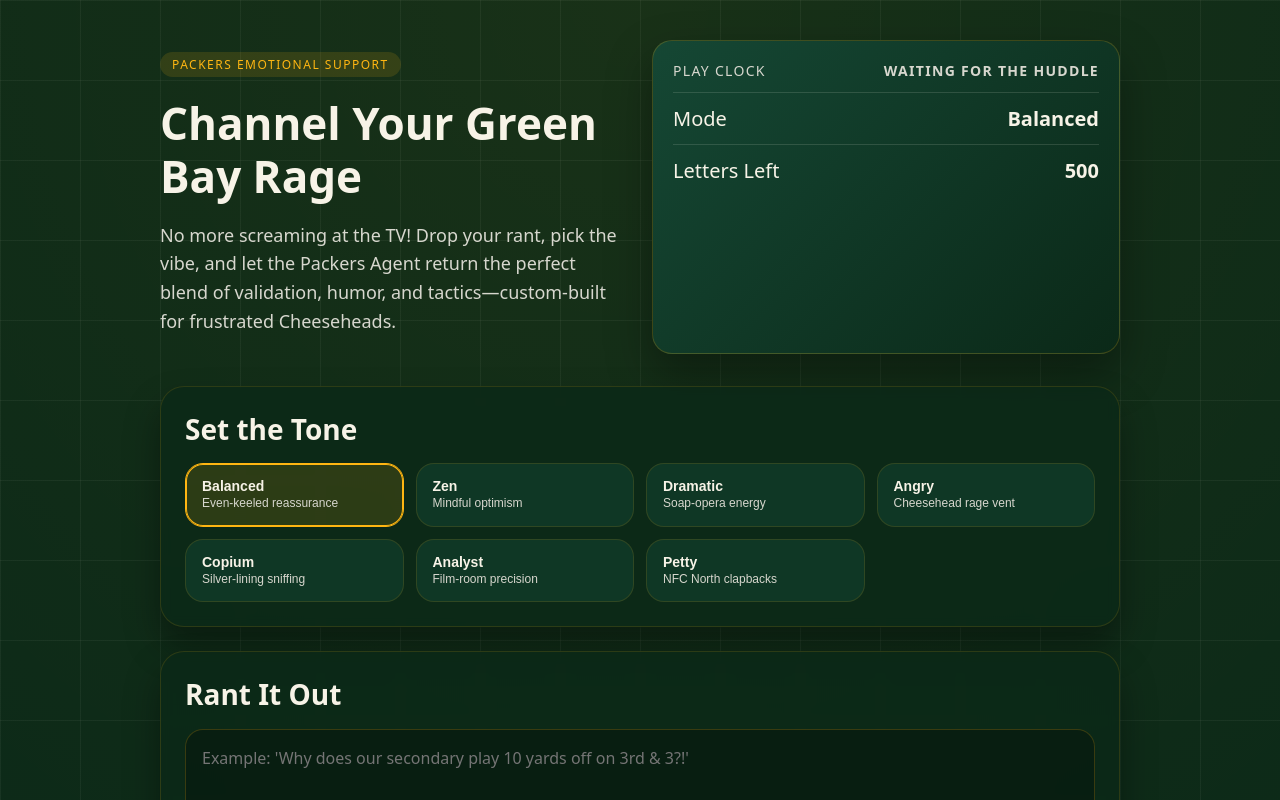
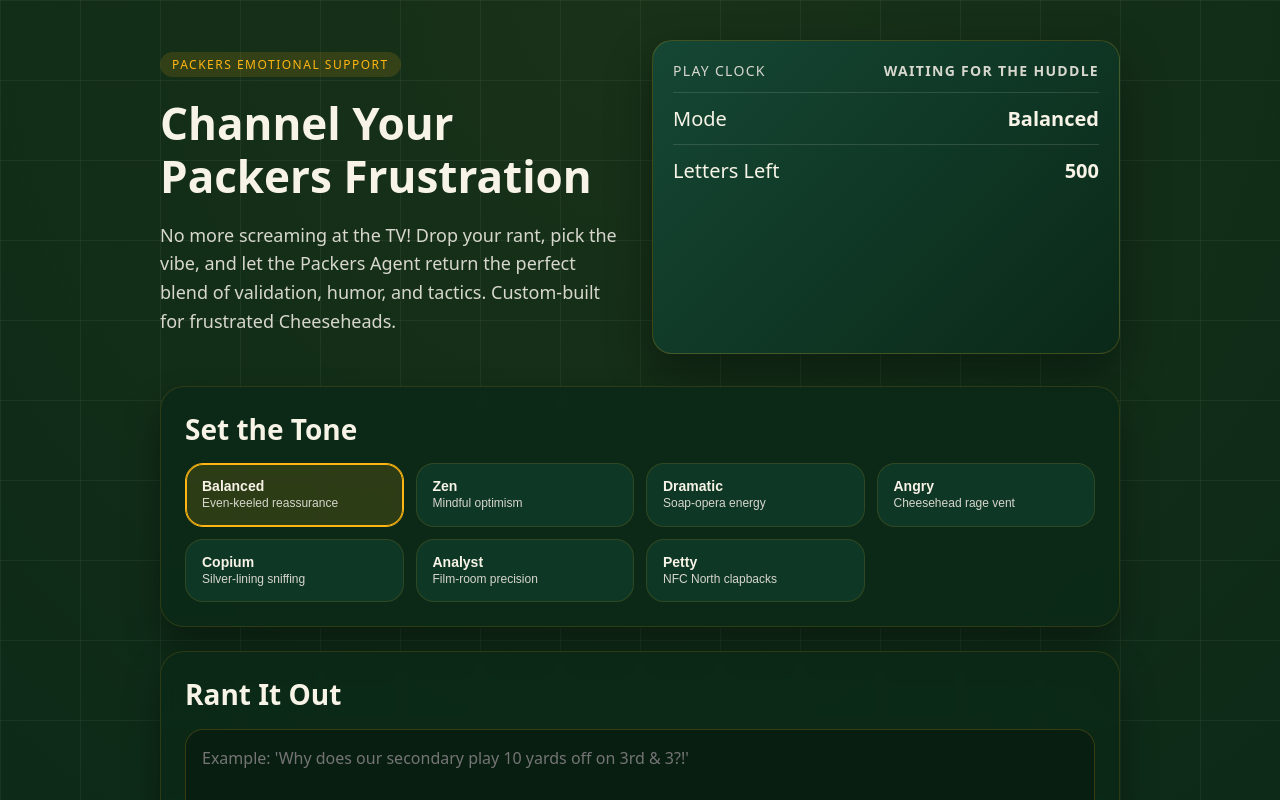
Before and after one commit to tbustama/packers-support-agent, a Next.js app: page / in a window 1280 px wide. Shown: the top 800 px of the page. Built offline with nearby package versions, Linux system fonts and the light colour scheme.

Commit message:
adjusting copy

```diff
--- a/components/PackersAgentClient.tsx
+++ b/components/PackersAgentClient.tsx
@@ -105,10 +105,10 @@
         <section style={responsiveStyles.hero}>
           <div>
             <p style={responsiveStyles.badge}>Packers Emotional Support</p>
-            <h1 style={responsiveStyles.title}>Channel Your Green Bay Rage</h1>
+            <h1 style={responsiveStyles.title}>Channel Your Packers Frustration</h1>
             <p style={responsiveStyles.subtitle}>
               No more screaming at the TV! Drop your rant, pick the vibe, and let the Packers Agent return the perfect blend of validation,
-              humor, and tactics—custom-built for frustrated Cheeseheads.
+              humor, and tactics. Custom-built for frustrated Cheeseheads.
             </p>
           </div>
           <div style={responsiveStyles.scoreboard}>
```
